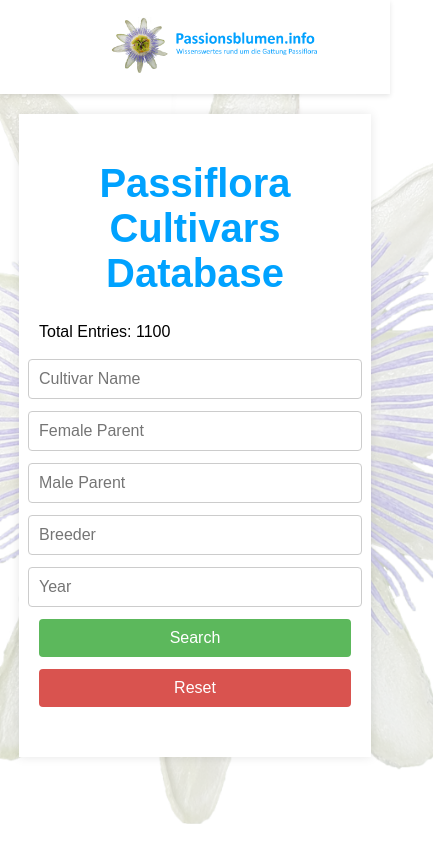
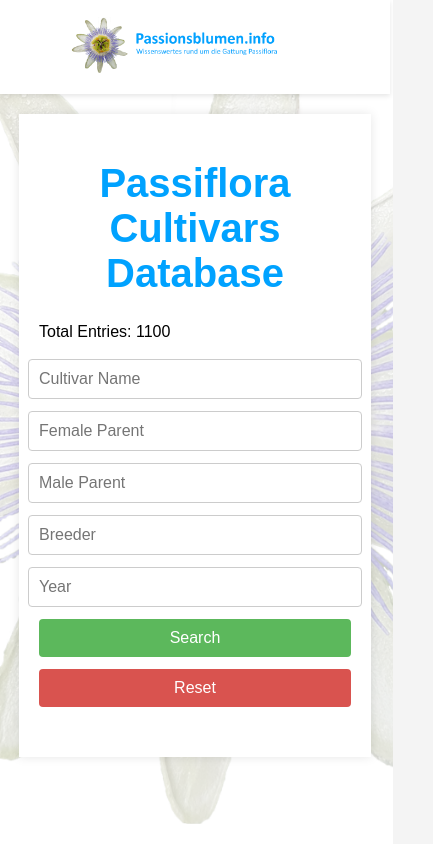
Before and after one commit to Thildi/passiflora-cultivars-search, a plain HTML site: page index.html in a window 390 px wide. Shown: the whole page, 433 px wide, since content can reach past the window. Drawn offline with Linux system fonts and the light colour scheme; a web font is replaced by a local one.

Commit message:
Change margin-left of logo for mobile version

```diff
--- a/styles.css
+++ b/styles.css
@@ -115,7 +115,7 @@ h1 {
   }
 
   .logo {
-    margin-left: 150px;
+    margin-left: 70px;
     max-height: 60px; /* Kleinere Höhe für Mobilgeräte */
   }
 
```
